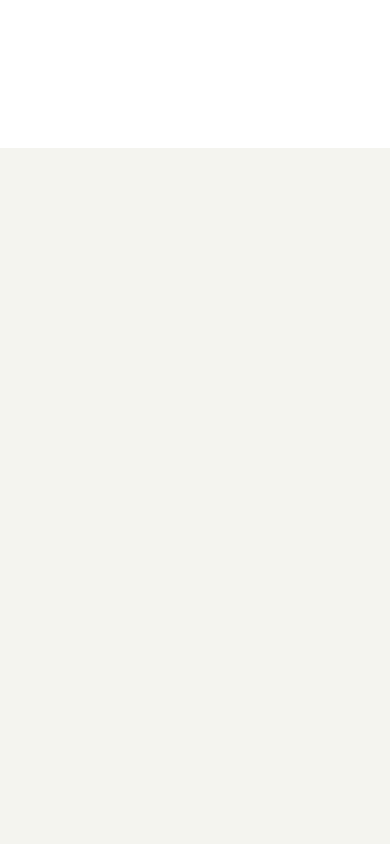
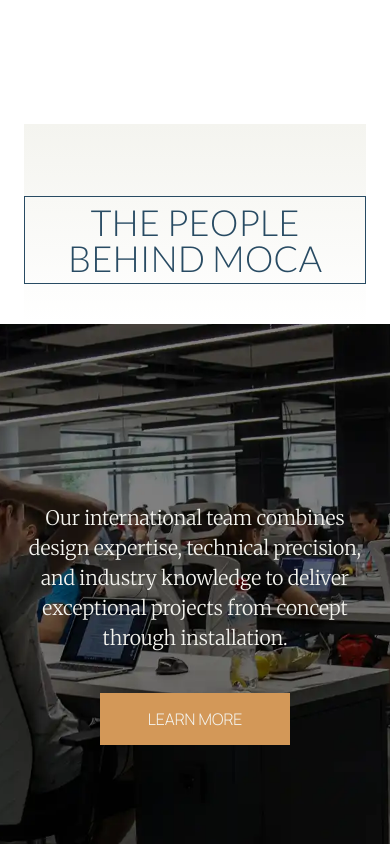
Before and after one commit to owols18/MocaVentures, a Next.js app: page / in a window 390 px wide. Shown: the part 5260-6104 px from the top of the page. Before the commit the page ends 5480 px from the top, so only its background shows below. Built offline with nearby package versions, Linux system fonts and the light colour scheme.

Commit message:
Implement responsive home team section

```diff
--- a/app/page.tsx
+++ b/app/page.tsx
@@ -1,6 +1,7 @@
 import AboutSection from "../components/home/AboutSection";
 import Hero from "../components/home/Hero";
 import HomePortfolioSection from "../components/home/HomePortfolioSection";
+import HomeTeamSection from "../components/home/HomeTeamSection";
 import styles from "../components/home/Home.module.css";
 import VisualBreak from "../components/home/VisualBreak";
 
@@ -11,6 +12,7 @@ export default function Home() {
       <AboutSection />
       <VisualBreak />
       <HomePortfolioSection />
+      <HomeTeamSection />
     </div>
   );
 }
--- /dev/null
+++ b/components/home/HomeTeamSection.module.css
@@ -0,0 +1,122 @@
+.section {
+  padding-bottom: 72px;
+  background: #fff;
+}
+
+.editorial {
+  display: flex;
+  align-items: center;
+  flex-direction: column;
+  margin-inline: 24px;
+  margin-top: -24px;
+  padding: 72px 0 40px;
+  background: linear-gradient(to bottom, var(--color-chalk) 0%, rgb(244 244 239 / 0%) 100%);
+  text-align: center;
+}
+
+.title {
+  display: flex;
+  width: 100%;
+  max-width: 342px;
+  height: 88px;
+  flex: none;
+  align-items: center;
+  justify-content: center;
+  margin: 0;
+  color: var(--color-blue-lux);
+  border: 1px solid var(--color-blue-lux);
+  border-radius: 0;
+  box-sizing: border-box;
+  font-size: 36px;
+  line-height: 1;
+  text-align: center;
+}
+
+.photo {
+  position: relative;
+  display: flex;
+  width: 100%;
+  height: 600px;
+  align-items: center;
+  justify-content: center;
+  overflow: hidden;
+}
+
+.image {
+  object-fit: cover;
+  object-position: center;
+}
+
+.content {
+  position: relative;
+  z-index: 1;
+  display: flex;
+  align-items: center;
+  flex-direction: column;
+  padding-inline: 24px;
+  text-align: center;
+}
+
+.text {
+  max-width: 100%;
+  margin: 0;
+  color: var(--color-chalk);
+  font-family: var(--font-merriweather);
+  font-size: 20px;
+  font-weight: 300;
+  line-height: 30px;
+}
+
+.cta {
+  width: 190px;
+  height: 52px;
+  box-sizing: border-box;
+  margin-top: 40px;
+}
+
+@media (min-width: 768px) {
+  .section { padding-bottom: 80px; }
+  .editorial { margin-inline: 32px; margin-top: -20px; padding: 76px 0 48px;}
+  .title { width: 420px; max-width: 100%; height: 96px; font-size: 40px; }
+  .photo { height: 560px; }
+  .content { padding-inline: 32px; }
+  .text { max-width: 680px; font-size: 20px; line-height: 30px; }
+  .cta { width: 200px; height: 54px; margin-top: 48px; }
+}
+
+@media (min-width: 1024px) {
+  .section { padding-bottom: 90px; }
+  .editorial { margin-top: -24px; padding: 84px 0 56px;}
+  .title { width: 460px; height: 100px; font-size: 48px; }
+  .photo { height: 600px; }
+  .text { max-width: 720px; font-size: 22px; line-height: 33px; }
+  .cta { width: 210px; height: 56px; margin-top: 56px; }
+}
+
+@media (min-width: 1280px) {
+  .section { padding-bottom: clamp(100px, calc(2.5vw + 64px), 112px); }
+  .editorial { margin-inline: clamp(40px, calc(3.3333vw - 8px), 56px); margin-top: -28px; padding-top: calc(clamp(65px, calc(1.4583vw + 44px), 72px) + 28px); padding-bottom: clamp(65px, calc(1.4583vw + 44px), 72px);}
+  .title { width: clamp(840px, calc(25vw + 480px), 960px); max-width: 960px; height: clamp(110px, calc(1.6667vw + 86px), 118px); font-size: clamp(60px, calc(.8333vw + 48px), 64px); white-space: nowrap; }
+  .photo { height: clamp(600px, calc(31.25vw + 200px), 800px); }
+  .text { max-width: clamp(735px, calc(21.875vw + 420px), 840px); font-size: clamp(24px, calc(.4167vw + 18px), 26px); line-height: clamp(36px, calc(.625vw + 27px), 39px); }
+  .cta { width: clamp(217px, calc(2.7083vw + 178px), 230px); height: clamp(58px, calc(.4167vw + 52px), 60px); margin-top: 65px; font-size: clamp(20px, calc(.4167vw + 14px), 22px); }
+}
+
+@media (min-width: 1920px) {
+  .section { padding-bottom: clamp(112px, calc(1.25vw + 88px), 120px); }
+  .editorial { margin-inline: clamp(56px, calc(1.25vw + 32px), 64px); margin-top: -34px; padding-top: calc(clamp(72px, calc(1.25vw + 48px), 80px) + 34px); padding-bottom: clamp(72px, calc(1.25vw + 48px), 80px); }
+  .title { width: 960px; height: clamp(118px, calc(.625vw + 106px), 122px); font-size: clamp(64px, calc(.625vw + 52px), 68px);}
+  .photo { height: clamp(800px, calc(15.625vw + 500px), 900px); }
+  .text { max-width: clamp(840px, calc(21.875vw + 420px), 980px); font-size: clamp(26px, calc(.9375vw + 8px), 32px); line-height: clamp(39px, calc(1.40625vw + 12px), 48px); }
+  .cta { width: clamp(230px, calc(1.5625vw + 200px), 240px); height: clamp(60px, calc(.3125vw + 54px), 62px); margin-top: clamp(65px, calc(1.09375vw + 44px), 72px); font-size: clamp(22px, calc(.3125vw + 16px), 24px); }
+}
+
+@media (orientation: landscape) and (max-height: 500px) {
+  .section { padding-bottom: 56px; }
+  .editorial { margin-inline: 24px; margin-top: -57px; padding: 97px 0 32px;}
+  .title { width: 420px; max-width: calc(100vw - 48px); height: 80px; font-size: 36px; white-space: normal; }
+  .photo { height: 350px; }
+  .content { padding-inline: 24px; }
+  .text { max-width: 700px; font-size: 18px; line-height: 27px; }
+  .cta { width: 180px; height: 48px; margin-top: 32px; }
+}
--- /dev/null
+++ b/components/home/HomeTeamSection.tsx
@@ -0,0 +1,35 @@
+import Image from "next/image";
+import homeContent from "../../content/home.json";
+import CTA from "../ui/CTA";
+import Heading from "../ui/Heading";
+import styles from "./HomeTeamSection.module.css";
+
+export default function HomeTeamSection() {
+  const { team } = homeContent;
+
+  return (
+    <section className={styles.section} aria-labelledby="home-team-title">
+      <div className={styles.editorial}>
+        <Heading level="h2" variant="h2" className={styles.title}>
+          <span id="home-team-title">{team.title}</span>
+        </Heading>
+      </div>
+
+      <div className={styles.photo}>
+        <Image
+          src={team.image.src}
+          alt={team.image.alt}
+          fill
+          sizes="100vw"
+          className={styles.image}
+        />
+        <div className={styles.content}>
+          <p className={styles.text}>{team.text}</p>
+          <CTA href={team.cta.href} className={styles.cta}>
+            {team.cta.label}
+          </CTA>
+        </div>
+      </div>
+    </section>
+  );
+}
--- a/content/home.json
+++ b/content/home.json
@@ -37,5 +37,17 @@
   "portfolio": {
     "title": "PORTFOLIO",
     "text": "Our portfolio showcases refined residential, hospitality, and mixed-use projects where European craftsmanship, bespoke millwork, and carefully selected furniture come together to create elegant, functional, and enduring interior environments across international markets worldwide."
+  },
+  "team": {
+    "title": "THE PEOPLE BEHIND MOCA",
+    "text": "Our international team combines design expertise, technical precision, and industry knowledge to deliver exceptional projects from concept through installation.",
+    "cta": {
+      "label": "LEARN MORE",
+      "href": "/team"
+    },
+    "image": {
+      "src": "/images/home/moca-ventures-international-design-team.webp",
+      "alt": ""
+    }
   }
 }
```
Also changed, not shown: public/images/home/moca-ventures-international-design-team.webp (added).
